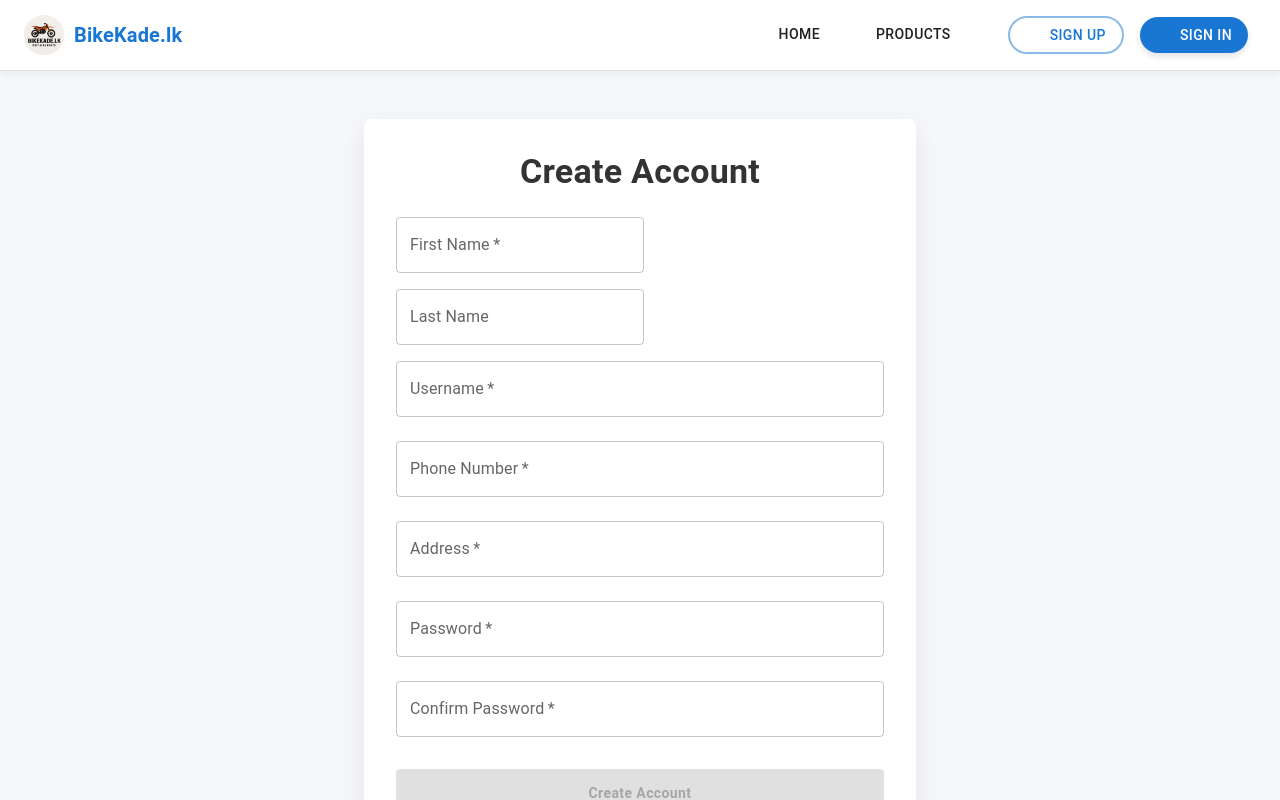
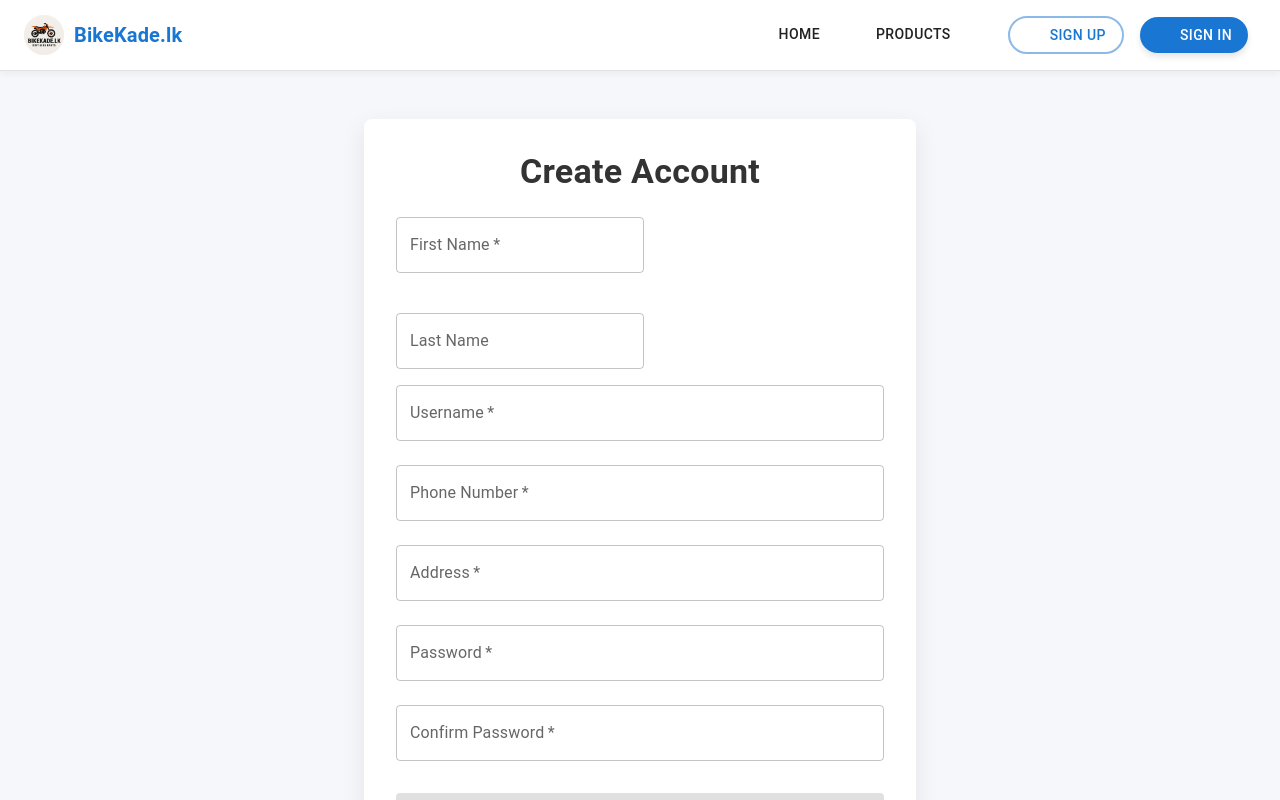
Before and after one commit to BikeKade-lk/Application, a React (Create React App) app in the folder applicationfrontend/: page /signup in a window 1280 px wide. Shown: the top 800 px of the page. Built offline with nearby package versions, Linux system fonts and the light colour scheme; some icons are missing.

Commit message:
Update Signup.jsx

```diff
--- a/applicationfrontend/src/Pages/Signup.jsx
+++ b/applicationfrontend/src/Pages/Signup.jsx
@@ -188,7 +188,7 @@ export default function Signup() {
           )}
 
           <form onSubmit={handleSubmit} noValidate>
-            <Grid container spacing={2}>
+            <Grid container spacing={5}>
               <Grid item xs={12} sm={6}>
                 <TextField
                   fullWidth
```
